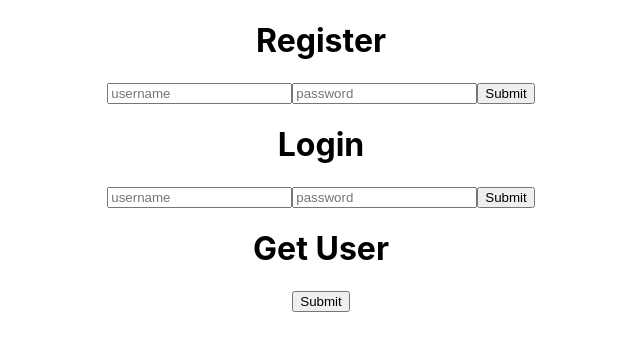
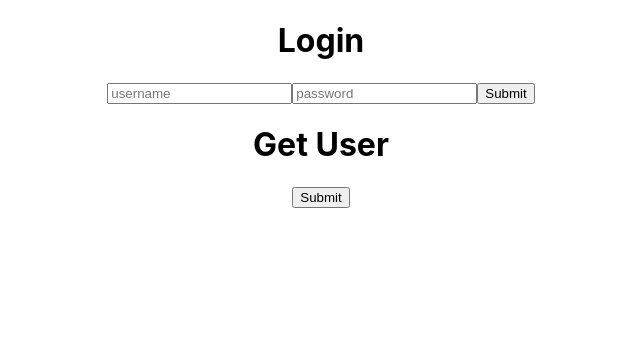
Before and after one commit to jmcnally17/EdUp, a React (Create React App) app in the folder client/: page / in a window 1280 px wide. Shown: the top 350 px of the page, without its empty margins (319-959 px from the left). Built offline with nearby package versions, Linux system fonts and the light colour scheme.

Commit message:
Tidy up frontend
Split login and registration into separate routes. This will make the
code more readable.

```diff
--- a/client/package.json
+++ b/client/package.json
@@ -8,6 +8,7 @@
     "axios": "^0.27.2",
     "react": "^18.1.0",
     "react-dom": "^18.1.0",
+    "react-router-dom": "^6.3.0",
     "react-scripts": "^5.0.1",
     "web-vitals": "^2.1.4"
   },
--- a/client/src/App.js
+++ b/client/src/App.js
@@ -1,105 +1,16 @@
 import "./App.css";
-import React, { useState } from "react";
-// import Axios from "axios";
+import React from "react";
+import { Routes, Route } from 'react-router-dom';
+import Login from "./components/login/login";
+import Registration from "./components/registration/registration";
 
-function App() {
-  const [registerUsername, setRegisterUsername] = useState("");
-  const [registerPassword, setRegisterPassword] = useState("");
-  const [loginUsername, setLoginUsername] = useState("");
-  const [loginPassword, setLoginPassword] = useState("");
-  const [data, setData] = useState(null);
-
-  const register = () => {
-    fetch("http://localhost:9000/register", {
-      method: "POST",
-      credentials: "include",
-      headers: { "Content-Type": "application/json" },
-      body: JSON.stringify({
-        username: registerUsername,
-        password: registerPassword,
-      }),
-    }).then((response) => console.log(response.body));
-  };
-
-  const login = () => {
-    fetch("http://localhost:9000/login", {
-      method: "POST",
-      credentials: "include",
-      headers: { "Content-Type": "application/json" },
-      body: JSON.stringify({
-        username: loginUsername,
-        password: loginPassword,
-      }),
-    }).then((res) => console.log(res));
-  };
-
-  // const login = () => {
-  //   Axios({
-  //     method: "POST",
-  //     data: {
-  //       username: loginUsername,
-  //       password: loginPassword,
-  //     },
-  //     withCredentials: true,
-  //     url: "http://localhost:9000/login",
-  //   }).then((res) => console.log(res));
-  // };
-
-  const getUser = () => {
-    fetch("http://localhost:9000/user", {
-      method: "GET",
-      credentials: "include",
-      headers: { "Content-Type": "application/json" },
-    })
-      .then((res) => {
-        return res.json();
-      })
-      .then((data) => setData(data));
-  };
-
-  // const getUser = () => {
-  //   Axios({
-  //     method: "GET",
-  //     withCredentials: true,
-  //     url: "http://localhost:9000/user",
-  //   }).then((res) => {
-  //     setData(res.data);
-  //     console.log(res.data);
-  //   });
+export default function App() {
   return (
     <div className="App">
-      <div>
-        <h1>Register</h1>
-        <input
-          placeholder="username"
-          onChange={(e) => setRegisterUsername(e.target.value)}
-        ></input>
-        <input
-          placeholder="password"
-          onChange={(e) => setRegisterPassword(e.target.value)}
-        ></input>
-        <button onClick={register}>Submit</button>
-      </div>
-
-      <div>
-        <h1>Login</h1>
-        <input
-          placeholder="username"
-          onChange={(e) => setLoginUsername(e.target.value)}
-        ></input>
-        <input
-          placeholder="password"
-          onChange={(e) => setLoginPassword(e.target.value)}
-        ></input>
-        <button onClick={login}>Submit</button>
-      </div>
-      <div>
-        <h1>Get User</h1>
-        <button onClick={getUser}>Submit</button>
-        {data ? <h1>Welcome Back {data.username}</h1> : null}
-      </div>
+      <Routes>
+        <Route path="/" element={<Login />} />
+        <Route path="/registration" element={<Registration />} />
+      </Routes>
     </div>
   );
 }
-
-export default App;
--- /dev/null
+++ b/client/src/components/login/login.js
@@ -0,0 +1,53 @@
+import React, { useState } from "react";
+
+export default function Login() {
+  const [loginUsername, setLoginUsername] = useState("");
+  const [loginPassword, setLoginPassword] = useState("");
+  const [data, setData] = useState(null);
+
+  const login = () => {
+    fetch("http://localhost:9000/login", {
+      method: "POST",
+      credentials: "include",
+      headers: { "Content-Type": "application/json" },
+      body: JSON.stringify({
+        username: loginUsername,
+        password: loginPassword,
+      }),
+    }).then((res) => console.log(res));
+  };
+
+  const getUser = () => {
+    fetch("http://localhost:9000/user", {
+      method: "GET",
+      credentials: "include",
+      headers: { "Content-Type": "application/json" },
+    })
+      .then((res) => {
+        return res.json();
+      })
+      .then((data) => setData(data));
+  };
+
+  return (
+    <div>
+      <div>
+        <h1>Login</h1>
+        <input
+          placeholder="username"
+          onChange={(e) => setLoginUsername(e.target.value)}
+        ></input>
+        <input
+          placeholder="password"
+          onChange={(e) => setLoginPassword(e.target.value)}
+        ></input>
+        <button onClick={login}>Submit</button>
+      </div>
+      <div>
+        <h1>Get User</h1>
+        <button onClick={getUser}>Submit</button>
+        {data ? <h1>Welcome Back {data.username}</h1> : null}
+      </div>
+    </div>
+  );
+}
--- /dev/null
+++ b/client/src/components/registration/registration.js
@@ -0,0 +1,33 @@
+import React, { useState } from "react";
+
+export default function Registration() {
+  const [registerUsername, setRegisterUsername] = useState("");
+  const [registerPassword, setRegisterPassword] = useState("");
+
+  const register = () => {
+    fetch("http://localhost:9000/register", {
+      method: "POST",
+      credentials: "include",
+      headers: { "Content-Type": "application/json" },
+      body: JSON.stringify({
+        username: registerUsername,
+        password: registerPassword,
+      }),
+    }).then((response) => console.log(response.body));
+  };
+
+  return (
+    <div>
+      <h1>Register</h1>
+      <input
+        placeholder="username"
+        onChange={(e) => setRegisterUsername(e.target.value)}
+      ></input>
+      <input
+        placeholder="password"
+        onChange={(e) => setRegisterPassword(e.target.value)}
+      ></input>
+      <button onClick={register}>Submit</button>
+    </div>
+  );
+}
--- a/client/src/index.js
+++ b/client/src/index.js
@@ -3,11 +3,14 @@ import ReactDOM from 'react-dom/client';
 import './index.css';
 import App from './App';
 import reportWebVitals from './reportWebVitals';
+import { BrowserRouter } from 'react-router-dom';
 
 const root = ReactDOM.createRoot(document.getElementById('root'));
 root.render(
   <React.StrictMode>
-    <App />
+    <BrowserRouter>
+      <App />
+    </BrowserRouter>
   </React.StrictMode>
 );
 
```
Also changed, not shown: 1 other file (tests, documents, lock files or other folders).
